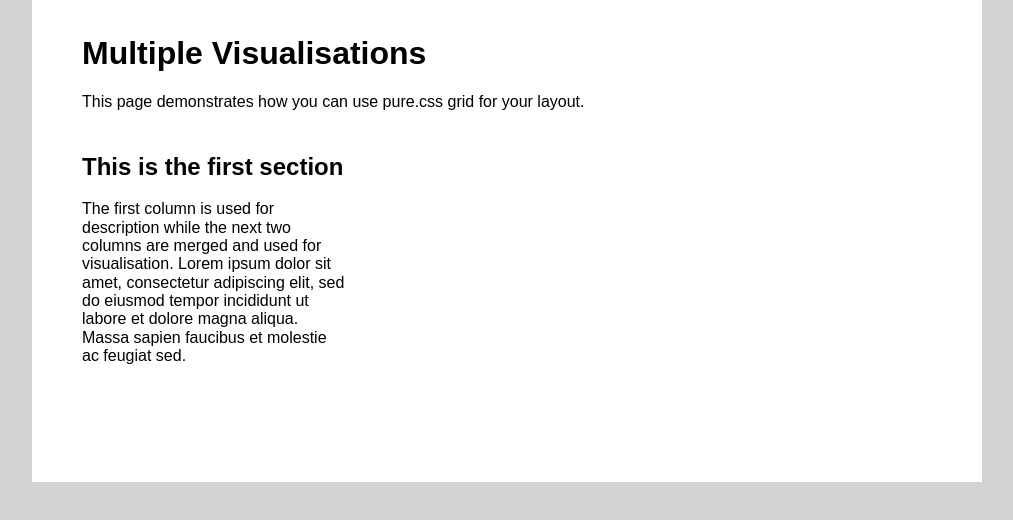
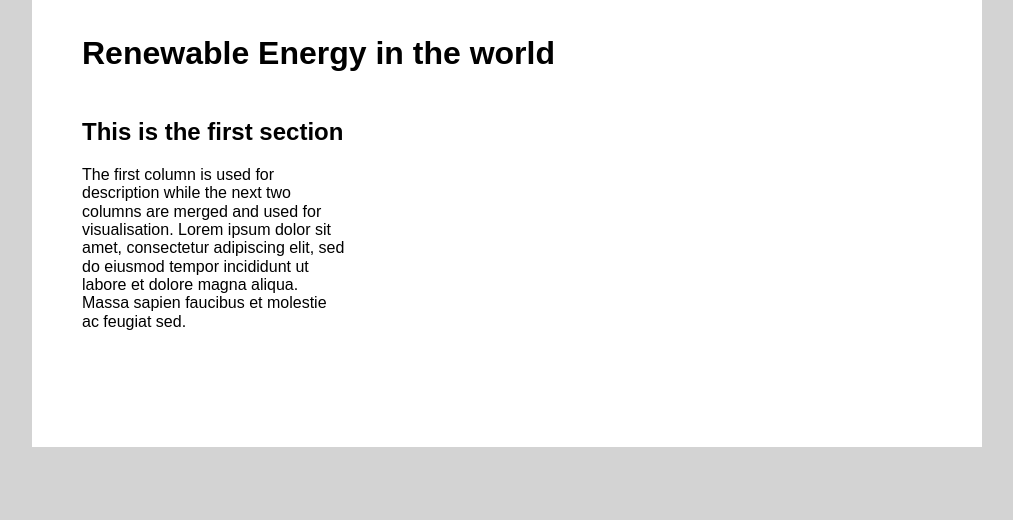
Before and after one commit to msoo0005/Homework10, a plain HTML site: page index.html in a window 1280 px wide. Shown: the whole page, without its empty margins (133-1146 px from the left). Drawn offline with nearby package versions, Linux system fonts and the light colour scheme; a script that the page names is missing.

Commit message:
Update index.html

```diff
--- a/index.html
+++ b/index.html
@@ -1,7 +1,7 @@
 <!DOCTYPE html>
 <html>
 <head>
-  <title>Multiple Visualisations | An Example</title>
+  <title>Homework Week 10</title>
   <!-- Import Vega & Vega-Lite (does not have to be from CDN) -->
   <script src="https://cdn.jsdelivr.net/npm/vega@5.20.2"></script>
   <script src="https://cdn.jsdelivr.net/npm/vega-lite@5.1.0"></script>
@@ -26,8 +26,7 @@
    <!-- pure grid group -->
     <div class="pure-g">
       <div class="pure-u-1-1">
-        <h1>Multiple Visualisations</h1>
-        <p>This page demonstrates how you can use pure.css grid for your layout.</p>
+        <h1>Renewable Energy in the world</h1>
       </div>
     </div>
   <!-- end pure grid group -->
```
